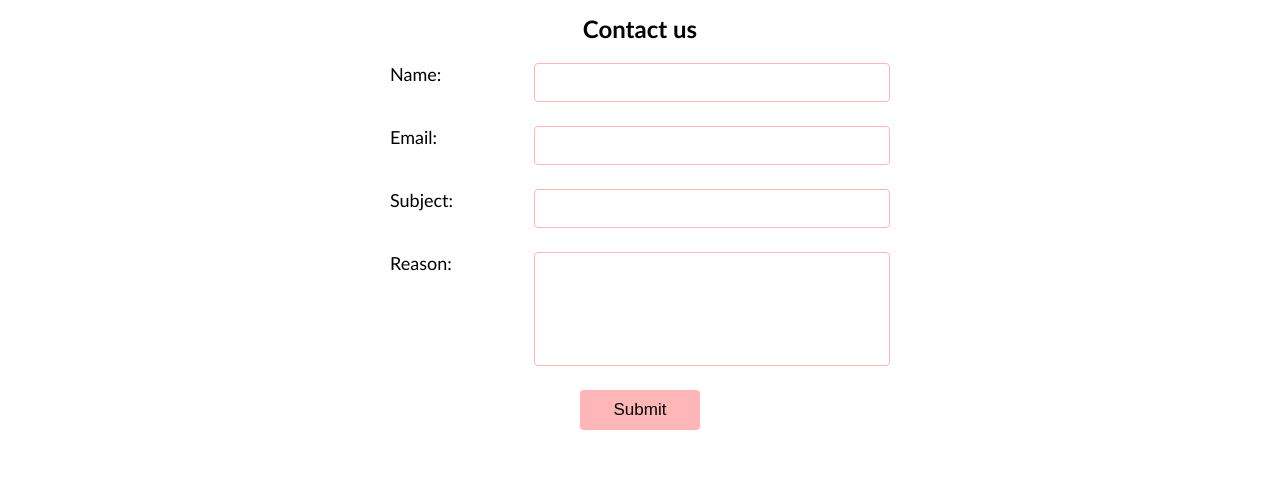
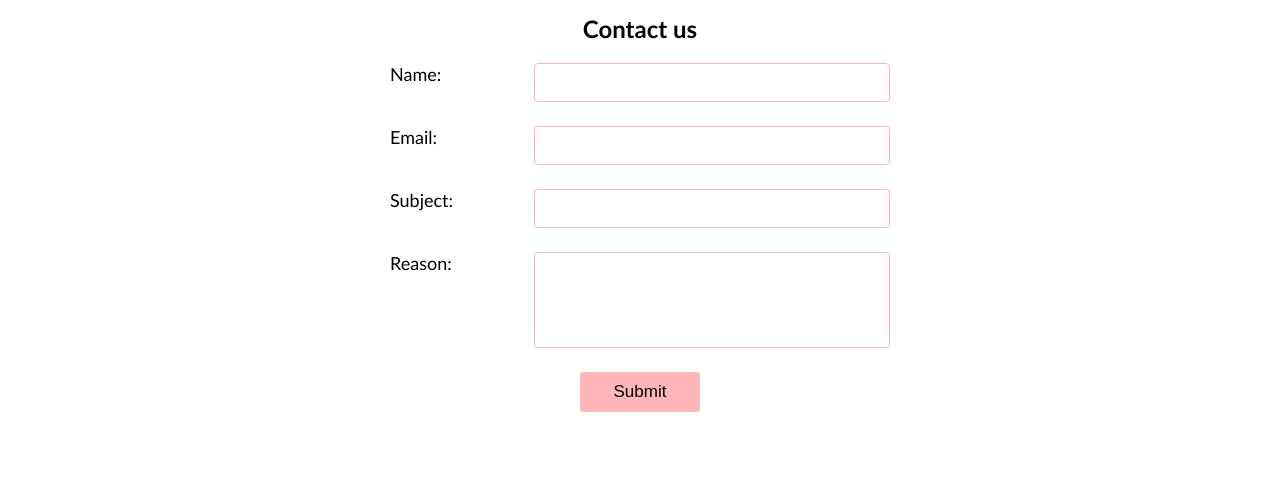
Before and after one commit to hernan-vela/2024-Apr-std-portfolio, a plain HTML site: page pages/contact.html in a window 1280 px wide. Shown: the part 163-655 px from the top of the page. Drawn offline with Linux system fonts and the light colour scheme.

Commit message:
Fix the extra spaces in textarea of the contact us form

```diff
--- a/pages/contact.html
+++ b/pages/contact.html
@@ -51,7 +51,7 @@
             </div><div class="form-elements">
                 <label>Reason:</label>
                 <textarea
-                rows="6"
+                rows="5"
                 class="form-input form-textarea"></textarea>
             </div>
           <div class="btn-div">
```
